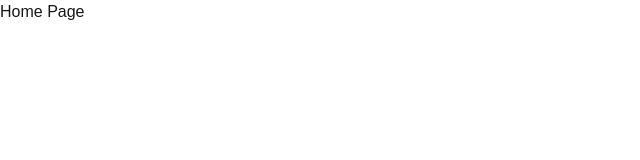
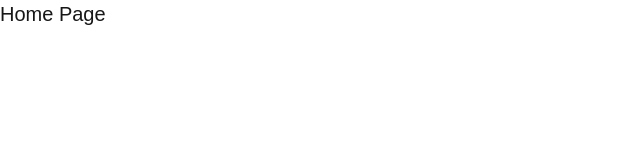
Before and after one commit to tvsxar/taras-portfolio, a Next.js app: page / in a window 1280 px wide. Shown: the top 160 px of the page, without its empty margins (0-640 px from the left). Built offline with nearby package versions, Linux system fonts and the light colour scheme.

Commit message:
fix: suppress hydration mismatch on root layout

```diff
--- a/src/app/globals.css
+++ b/src/app/globals.css
@@ -3,6 +3,13 @@
 :root {
   --background: #ffffff;
   --foreground: #171717;
+}
+
+@media (prefers-color-scheme: dark) {
+  :root {
+    --background: #0f172a;
+    --foreground: #ededed;
+  }
 }
 
 .dark {
--- a/src/app/layout.tsx
+++ b/src/app/layout.tsx
@@ -23,9 +23,10 @@ export default function RootLayout({
   children: React.ReactNode;
 }>) {
   return (
-    <html lang="en">
+    <html lang="en" suppressHydrationWarning>
       <body
         className={`${geistSans.variable} ${geistMono.variable} antialiased`}
+        suppressHydrationWarning
       >
         {children}
       </body>
--- a/src/app/page.tsx
+++ b/src/app/page.tsx
@@ -1,5 +1,5 @@
 export default function Home() {
   return (
-    <div className="">Home Page</div>
+    <div className="text-xl">Home Page</div>
   );
 }
```
